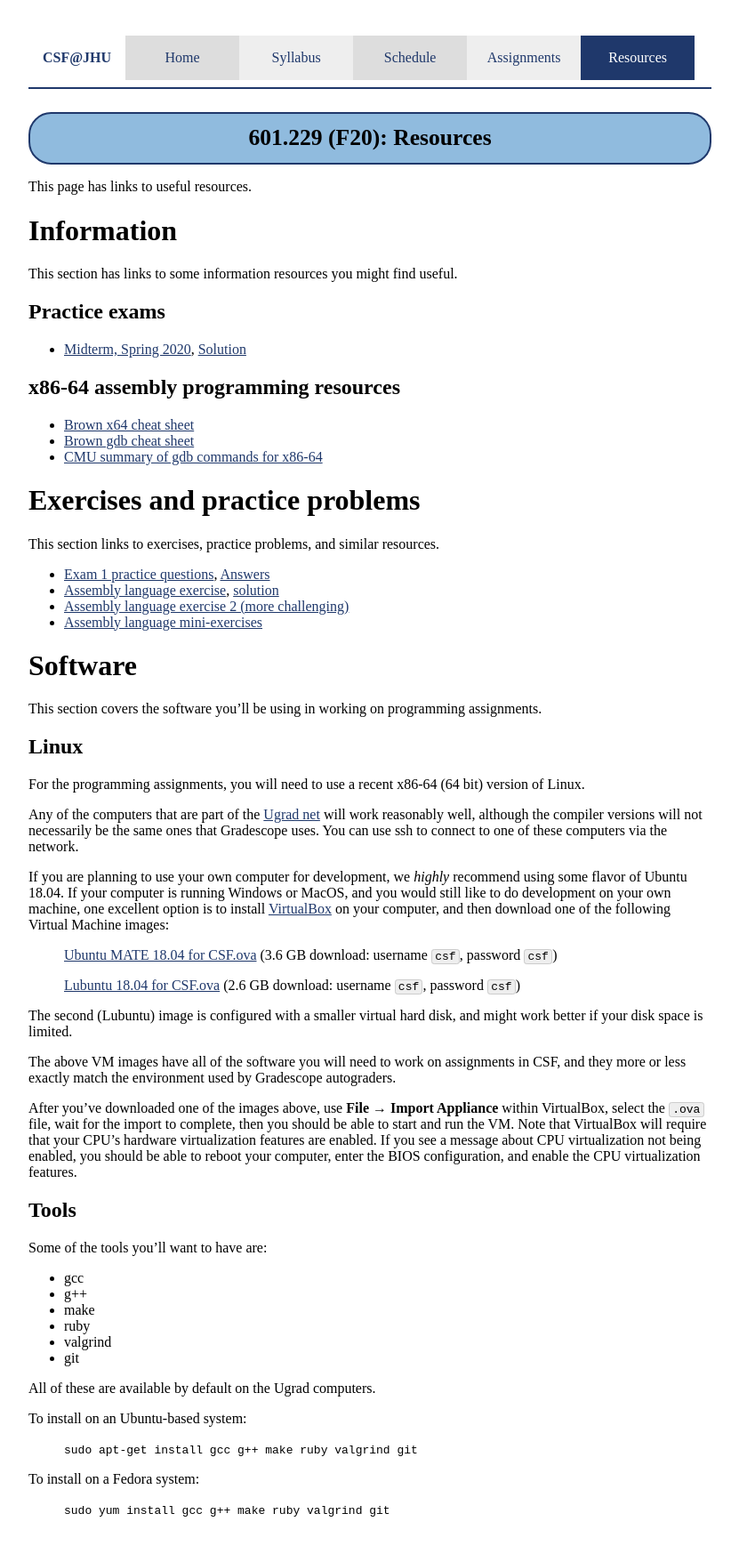
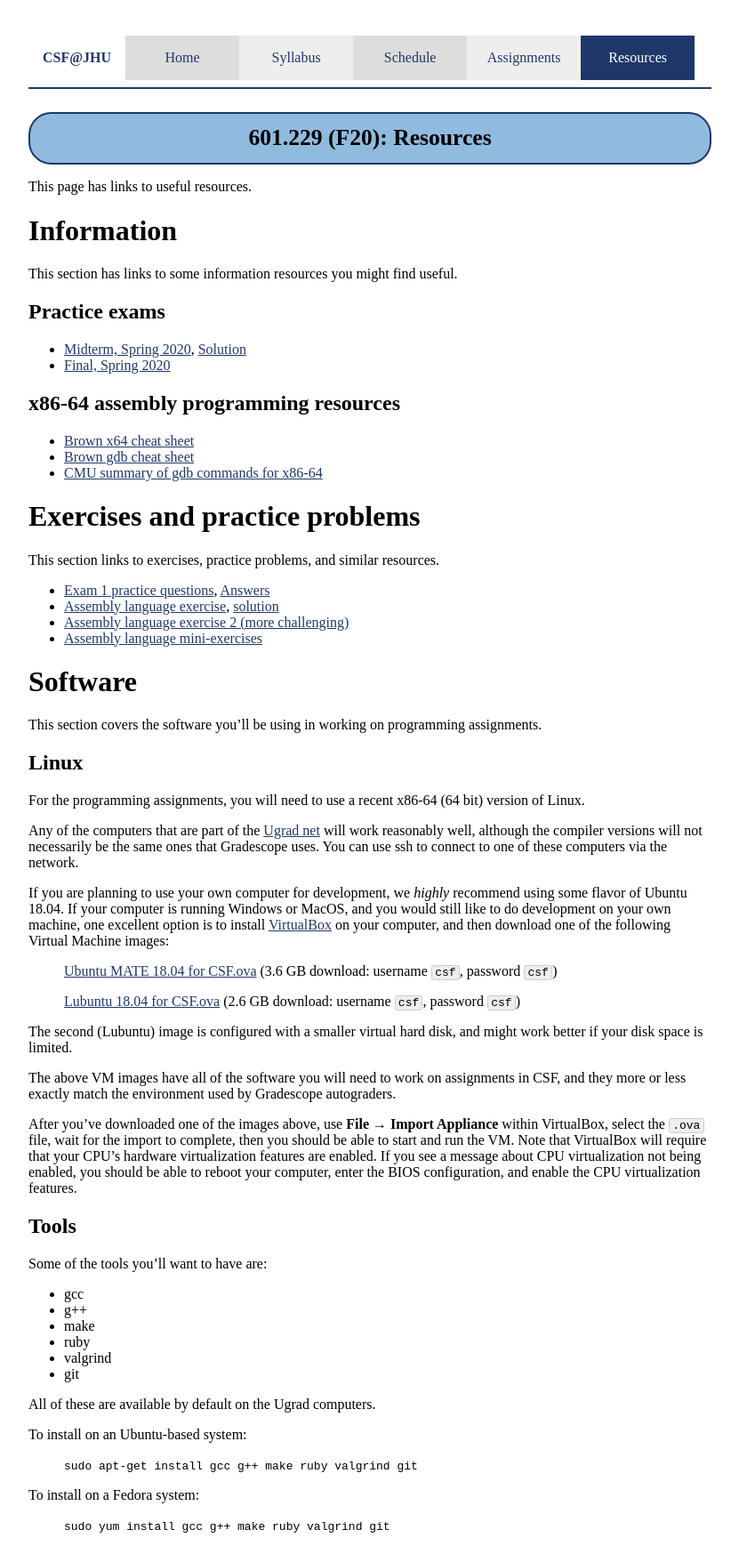
Before and after one commit to jhucsf/fall2020, a Jekyll site: the page built from resources.md, in a window 1280 px wide. Shown: the whole page at 89% size, without its empty margins (224-1055 px from the left). Built offline with Jekyll 4.4.1, drawn with Linux system fonts in a browser that asks for light colours.

Commit message:
practice final exam from sp20

```diff
--- a/resources.md
+++ b/resources.md
@@ -13,6 +13,7 @@ This section has links to some information resources you might find useful.
 ## Practice exams
 
 * [Midterm, Spring 2020](resources/midterm-spring2020.pdf), [Solution](resources/midterm-spring2020-soln.pdf)
+* [Final, Spring 2020](resources/final-spring2020.pdf)
 
 ## x86-64 assembly programming resources
 
```
Also changed, not shown: 1 other file.
